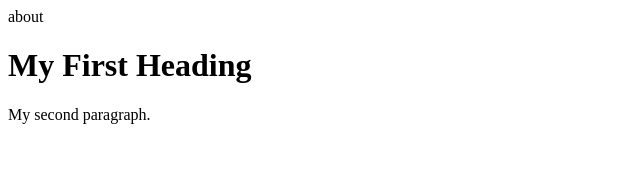
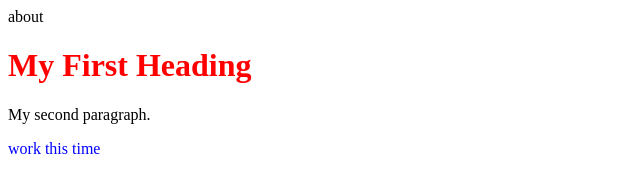
Before and after one commit to EverittGill/test-reop-101, a plain HTML site: page index.html in a window 1280 px wide. Shown: the whole page, without its empty margins (0-640 px from the left). Drawn offline with Linux system fonts and the light colour scheme.

Commit message:
made some stuff red and blue and linked the style sheet

```diff
--- a/index.html
+++ b/index.html
@@ -1,9 +1,13 @@
 <!DOCTYPE html>
 <html>
+<head>
+    <link rel="stylesheet" href="style.css">
+</head>
 <body>
 <nav id="about">about</nav>
-<h1>My First Heading</h1>
+<h1 class="heading">My First Heading</h1>
 <p>My second paragraph.</p>
+<p class="please_work">work this time</p>
 
 </body>
 </html>
--- a/style.css
+++ b/style.css
@@ -1,3 +1,7 @@
-h1 {
+.heading {
     color: red;
 }
+
+.please_work {
+    color: blue;
+}
```
